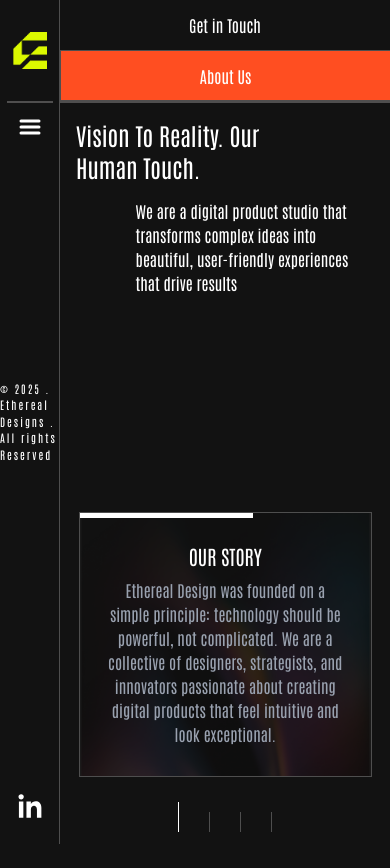
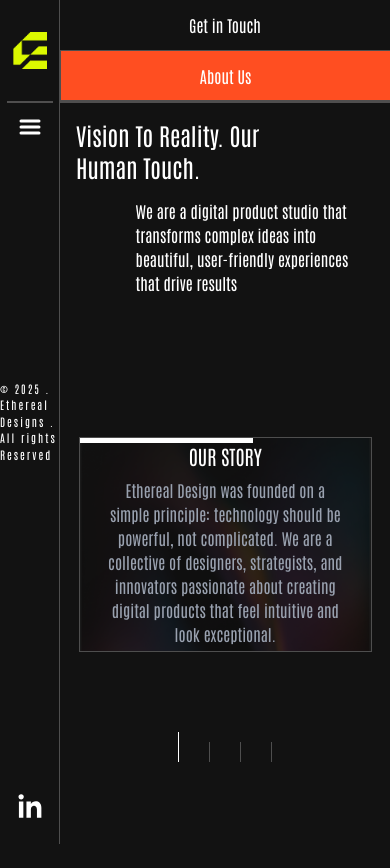
Before and after one commit to MariSankar3/Etherealdes, a Next.js app: page /about-us in a window 390 px wide. Built offline with nearby package versions, Linux system fonts and the light colour scheme.

Commit message:
aboutusbottom

```diff
--- a/app/about-us/page.js
+++ b/app/about-us/page.js
@@ -271,7 +271,7 @@ export default function About() {
         </div>
 
       {/* Center-Aligned Infinite Carousel */}
-      <div className="sm:hidden mobile-cards-container w-full h-[400px] overflow-hidden flex flex-col justify-center items-center z-40 mt-auto">
+      <div className="sm:hidden mobile-cards-container w-full h-[400px] mb-25 overflow-hidden flex flex-col justify-center items-center z-40 mt-auto">
         <div
           className={`flex overflow-x-hidden scrollbar-hide w-full transition-opacity duration-500 ${isReady ? 'opacity-100' : 'opacity-0'}`}
           ref={containerRef}
@@ -289,7 +289,7 @@ export default function About() {
               style={{
                 width: "75vw",
                 maxWidth: "350px",
-                height: 265, // Fixed height for mobile cards
+                height: 215, // Fixed height for mobile cards
                 marginRight: CARD_GAP,
               }}
               onClick={() => {
@@ -334,7 +334,7 @@ export default function About() {
         </div>
 
         {/* Navigation Dots */}
-        <div className="lg:hidden absolute bottom-[-20px] rotate-270 left-1/2 transform -translate-x-1/2 flex-col flex gap-[30px] z-10">
+        <div className="lg:hidden absolute bottom-[50px] rotate-270 left-1/2 transform -translate-x-1/2 flex-col flex gap-[30px] z-10">
           {cards.map((_, index) => (
             <Indicator
               key={index}
```
